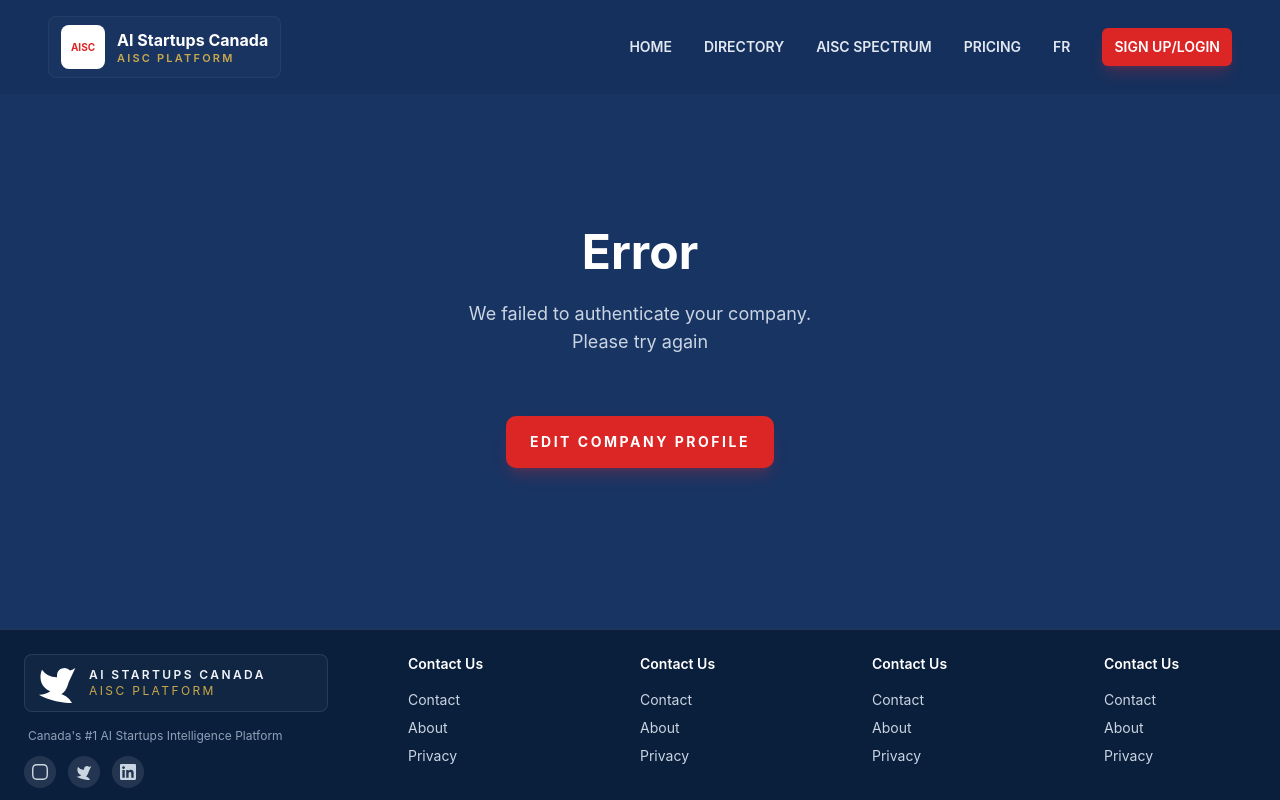
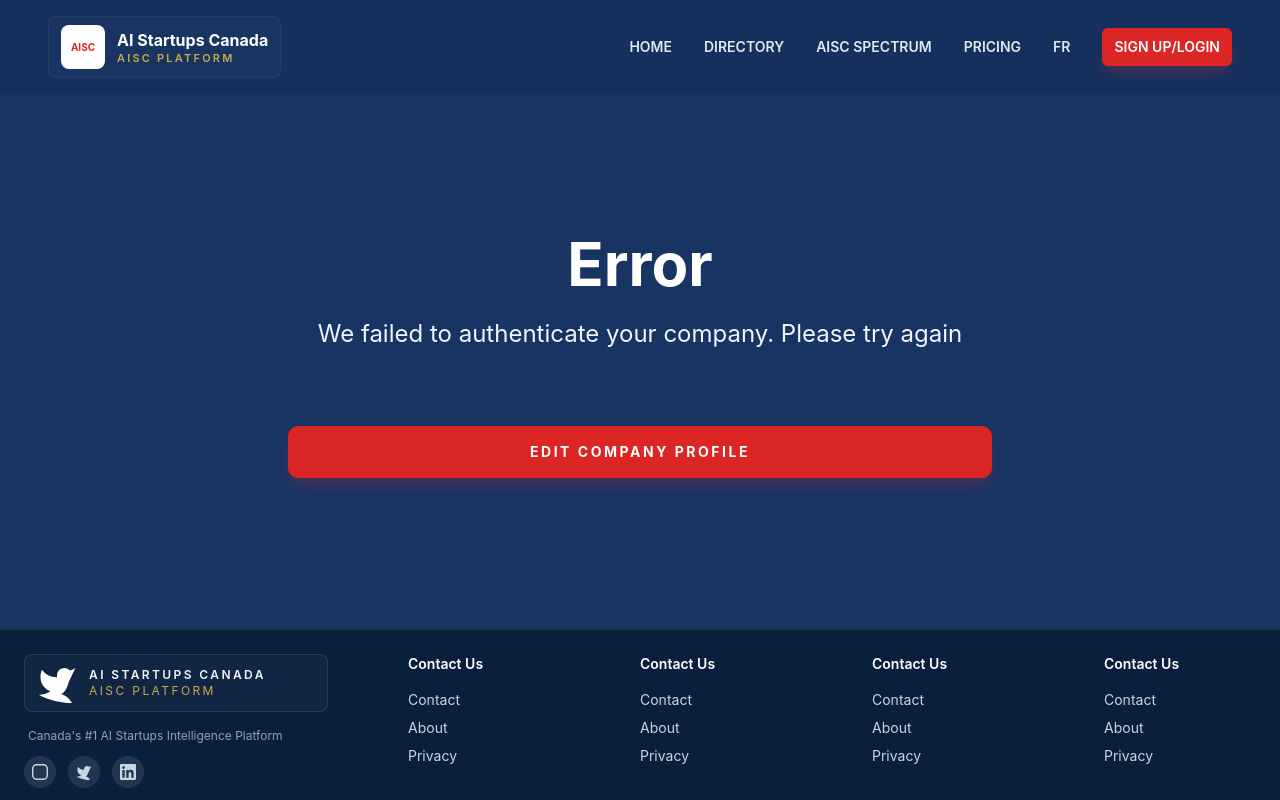
Before and after one commit to AIRI-Foundation/AISC-Platform-Web, a React (Vite) app: page /error in a window 1280 px wide. Built offline with nearby package versions, Linux system fonts and the light colour scheme.

Commit message:
Fixed a few more alignment issues

```diff
--- a/src/pages/AuthenticationSuccess.tsx
+++ b/src/pages/AuthenticationSuccess.tsx
@@ -9,18 +9,16 @@
       </div>
       <div className="flex flex-1 flex-col bg-navy text-white items-center justify-center">
 
-          <h1 className="text-center text-5xl font-bold">
+          <h1 className="text-center mt-25 text-6xl font-bold">
             Welcome to <span className="text-gold">AISC</span>
           </h1>
-          <p className="mx-auto mt-6 max-w-xl text-center text-lg text-slate-300">
-            Your company has been successfully
-            <br />
-            authenticated
+          <p className="mx-auto mt-6 max-w-xl text-center text-2xl text-slate-50">
+            Your company has been successfully authenticated.
           </p>
 
           <a
             href="/dashboard/overview"
-            className="mt-28 inline-flex items-center justify-center rounded-lg bg-red px-8 py-3 text-base font-semibold text-white shadow-lg shadow-red-500/20 transition hover:bg-red-dark"
+            className="mt-18 mb-10 w-[40%] inline-flex items-center justify-center rounded-lg bg-red px-8 py-4 text-base font-semibold text-white shadow-lg shadow-red-500/20 transition hover:bg-red-dark"
           >
             Go to dashboard
           </a>
--- a/src/pages/Error.tsx
+++ b/src/pages/Error.tsx
@@ -9,19 +9,20 @@
         <Header />
       </div>
       <div className="flex flex-1 flex-col bg-navy text-white">
-        <div className="mx-auto max-w-7xl px-6 py-6 w-full"></div>
+        <div className="mx-auto mt-14 max-w-7xl px-6 py-6 w-full"></div>
 
         <div className="flex flex-1 flex-col items-center justify-center">
-          <h1 className="text-center text-5xl font-bold">Error</h1>
-          <p className="mx-auto mt-6 max-w-xl text-center text-lg text-slate-300">
-            We failed to authenticate your company.
-            <br />
-            Please try again
+          <h1 className="text-center text-6xl font-bold">
+            Error
+          </h1>
+          <p className="mx-auto mt-6 text-center text-2xl text-slate-100">
+            We failed to authenticate your company. Please try again
+
           </p>
-          <div className="mt-12 inline-flex items-center justify-center px-8 py-3" >
+          <div className="mt-16 mb-10 w-[60%] mx-auto inline-flex items-center justify-center px-8 py-3" >
                  <a
             href="/build-company-profile"
-            className={buttonSubmit}
+            className={`${buttonSubmit} text-center`}
           >
             Edit company profile
           </a>
--- a/src/pages/PasswordResetSuccess.tsx
+++ b/src/pages/PasswordResetSuccess.tsx
@@ -18,16 +18,16 @@
         <div className="mx-auto w-full mt-8 max-w-3xl rounded-[20px] bg-white/95 p-8 shadow-[0_5px_10px_rgba(0,0,0,0.6)] text-slate-900 backdrop-blur-xl sm:p-10">
          {/* Title */}
         <section className="mt-2 text-center">
-          <h1 className="mx-auto mt-4 max-w-4xl text-4xl font-bold leading-tight text-navy sm:text-5xl">
-            Password updated!
+          <h1 className="mx-auto mt-4 max-w-4xl text-6xl font-bold leading-tight text-navy">
+            Password <span className="text-gold">Updated!</span>
           </h1>
-          <p className="mx-auto mt-5 mb-5 max-w-2xl text-navy text-slate-800 font-semibold text-lg">
+          <p className="mx-auto mt-2 mb-10 max-w-2xl text-navy text-slate-800 font-semibold text-lg">
              Your password has been successfully updated.
              <br />
              Click continue to log in.
           </p>
         </section>
-        <div className="mx-auto w-sm">
+        <div className="mx-auto w-[80%]">
         <button
           type="submit"
           className={buttonSubmit}
```
